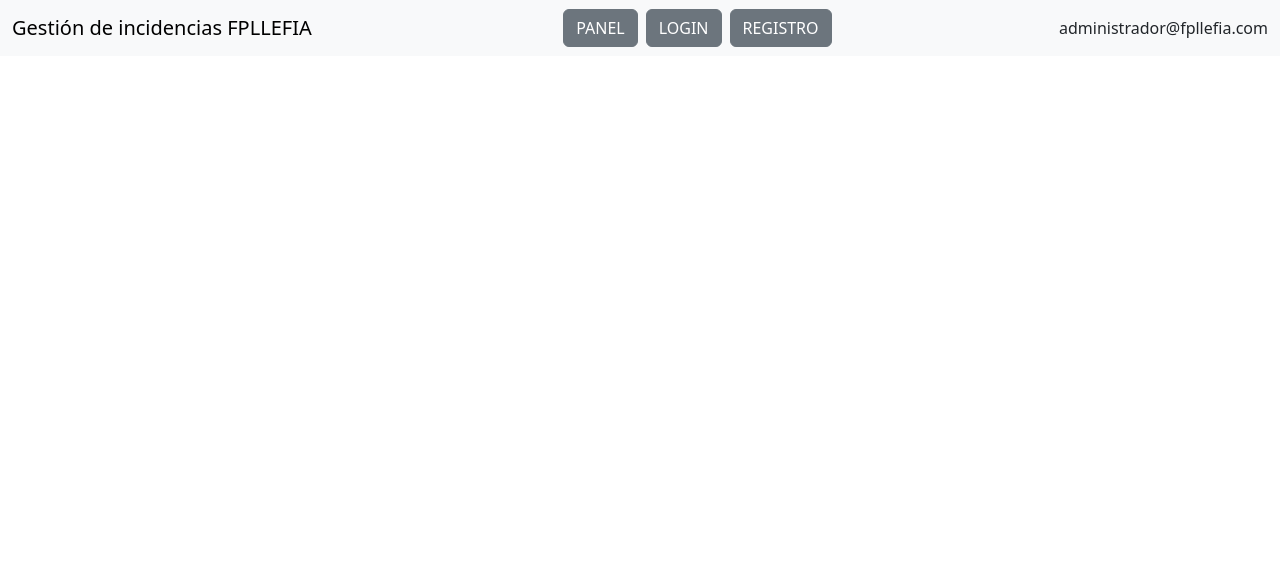
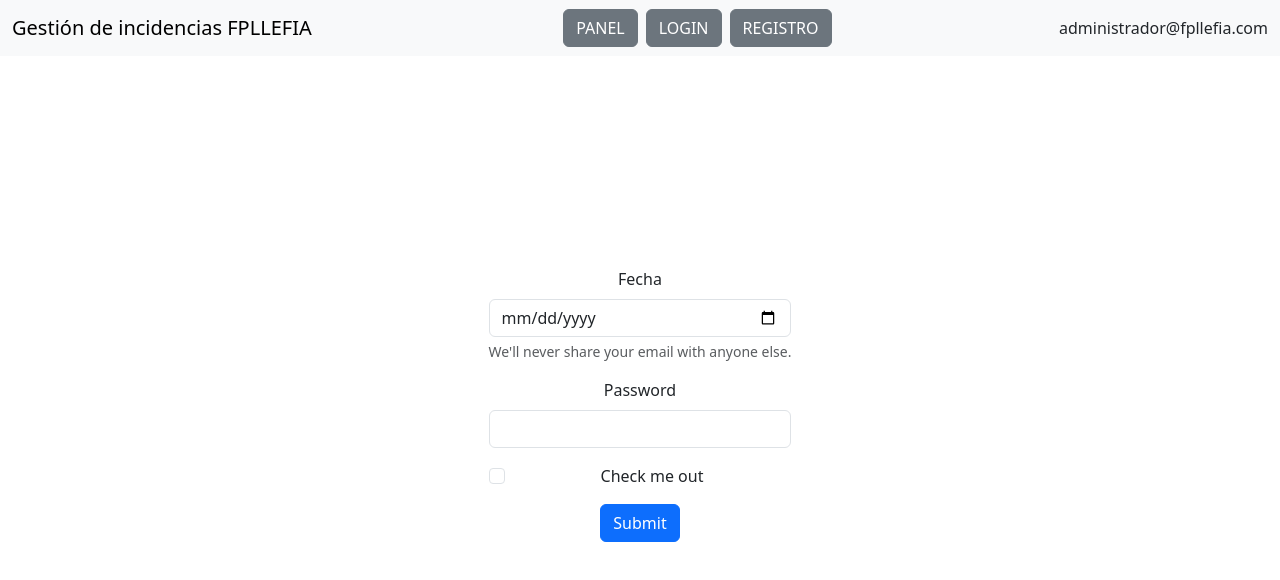
Before and after one commit to AlexPerezGigante/ExamenUf4AlexPErez, a React (Vite) app: page /form in a window 1280 px wide. Shown: the top 580 px of the page. Built offline with nearby package versions, Linux system fonts and the light colour scheme; no server answers.

Commit message:
Tasca tres NO acabada

```diff
--- a/src/App.jsx
+++ b/src/App.jsx
@@ -4,6 +4,7 @@ import Header from './componentes/Header'
 import Panel from './vistas/Panel'
 import Registro from './vistas/Registro'
 import Login from './vistas/login'
+import Form from './vistas/form'
 import { GlobalContextProvider } from './context/GlobalContext'
 
 
@@ -18,6 +19,7 @@ function App() {
                   <Route path='/' element={<Panel/>}/>
                   <Route path='/login' element={<Login/>}/>
                   <Route path='/registro' element={<Registro/>}/>
+                  <Route path='/form' element={<Form/>}/>
       </Routes>
     </GlobalContextProvider>
 
--- a/src/componentes/TablasPendientes.jsx
+++ b/src/componentes/TablasPendientes.jsx
@@ -1,10 +1,13 @@
 import { useContext } from "react"
 import { GlobalContext } from "../context/GlobalContext"
+import { useNavigate } from "react-router-dom"
 
 
 function TablasPendientes() {
     const {dadesPendientes, setDadesPendientes} = useContext(GlobalContext)
     const {dadesResueltas, setDadesResueltas} = useContext(GlobalContext)
+    const {dades, setDades} = useContext(GlobalContext)
+    const navigate = useNavigate()
 
     function borrarTicket(id){
         console.log(id)
@@ -54,6 +57,10 @@ function TablasPendientes() {
               insertarTicketResuelto()
             }
 
+            function editarTicket(element){
+                setDades(element)
+                navigate('/form')
+            }
 
 
     return (
@@ -71,7 +78,7 @@ function TablasPendientes() {
                     <td>{element.descripcion}</td>
                     <td>{element.alumno}</td>
                     <td><button className="btn btn-success" title="Resolver ticket" onClick={()=>{resolverTicket(element)}}>Resolver</button></td>
-                    <td><button className="btn btn-warning" title="Añadir comentario"><i className="bi  bi-pencil" data-bs-toggle="modal" data-bs-target="#exampleModal"></i>
+                    <td><button className="btn btn-warning" title="Añadir comentario" onClick={()=>{editarTicket(element)}}><i className="bi  bi-pencil" ></i>
                     </button>
                     </td>
                     <td><button className="btn btn-info" title="Ver comentarios"><i className="bi bi-chat-left-text"></i>
--- a/src/context/GlobalContext.jsx
+++ b/src/context/GlobalContext.jsx
@@ -14,6 +14,7 @@ export function GlobalContextProvider({ children }){
 
     const [dadesPendientes, setDadesPendientes] = useState([])
     const [dadesResueltos, setDadesResueltos] = useState([])
+    const [dades, setDades] = useState({})
     const urlPendientes = new URL('https://json-server-examenuf4-alex-perez.vercel.app/ticketsPendientes')
     const urlResueltos = new URL('https://json-server-examenuf4-alex-perez.vercel.app/ticketsResueltos')
     let ticketsPendientes = []
@@ -54,7 +55,8 @@ export function GlobalContextProvider({ children }){
     return(
         <GlobalContext.Provider value={{
             dadesPendientes, setDadesPendientes,
-            dadesResueltos, setDadesResueltos
+            dadesResueltos, setDadesResueltos,
+            dades, setDades
         }}>
             {children}
         </GlobalContext.Provider>
--- /dev/null
+++ b/src/vistas/form.jsx
@@ -0,0 +1,30 @@
+import { useContext } from "react"
+import { GlobalContext } from "../context/GlobalContext"
+
+
+function Form() {
+    const {dades, setDades} = useContext(GlobalContext)
+    return (
+      <>
+
+        <div className="mb-3">
+            <h2>{dades.id}</h2>
+            <label htmlFor="exampleInputEmail1" className="form-label">Fecha</label>
+            <input type="date" className="form-control"/>
+            <div id="emailHelp" className="form-text">We'll never share your email with anyone else.</div>
+        </div>
+        <div className="mb-3">
+            <label htmlFor="exampleInputPassword1" className="form-label">Password</label>
+            <input type="password" className="form-control" id="exampleInputPassword1"/>
+        </div>
+        <div className="mb-3 form-check">
+            <input type="checkbox" className="form-check-input" id="exampleCheck1"/>
+            <label className="form-check-label" htmlFor="exampleCheck1">Check me out</label>
+        </div>
+        <button className="btn btn-primary">Submit</button>
+
+      </>
+    )
+  }
+
+  export default Form
```
